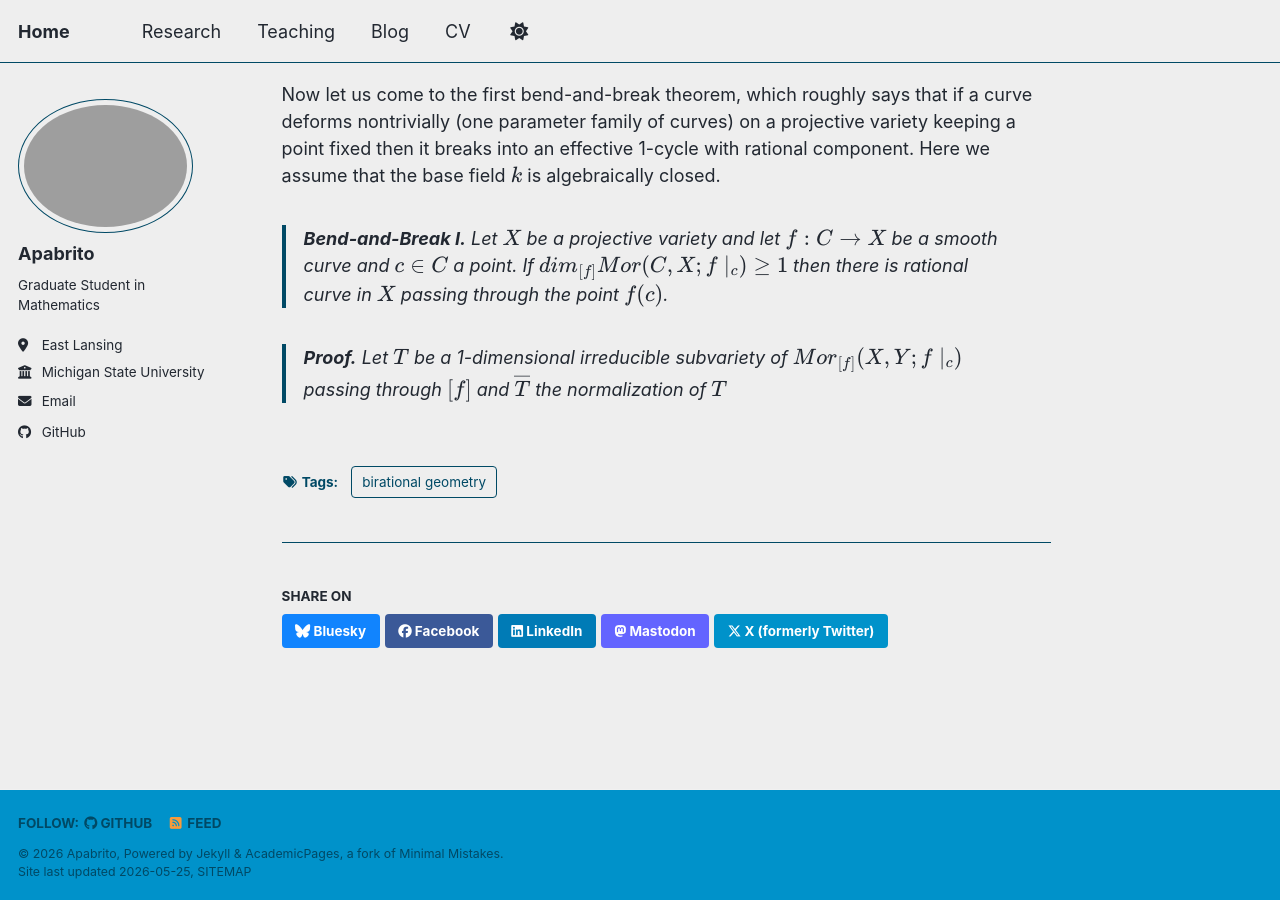
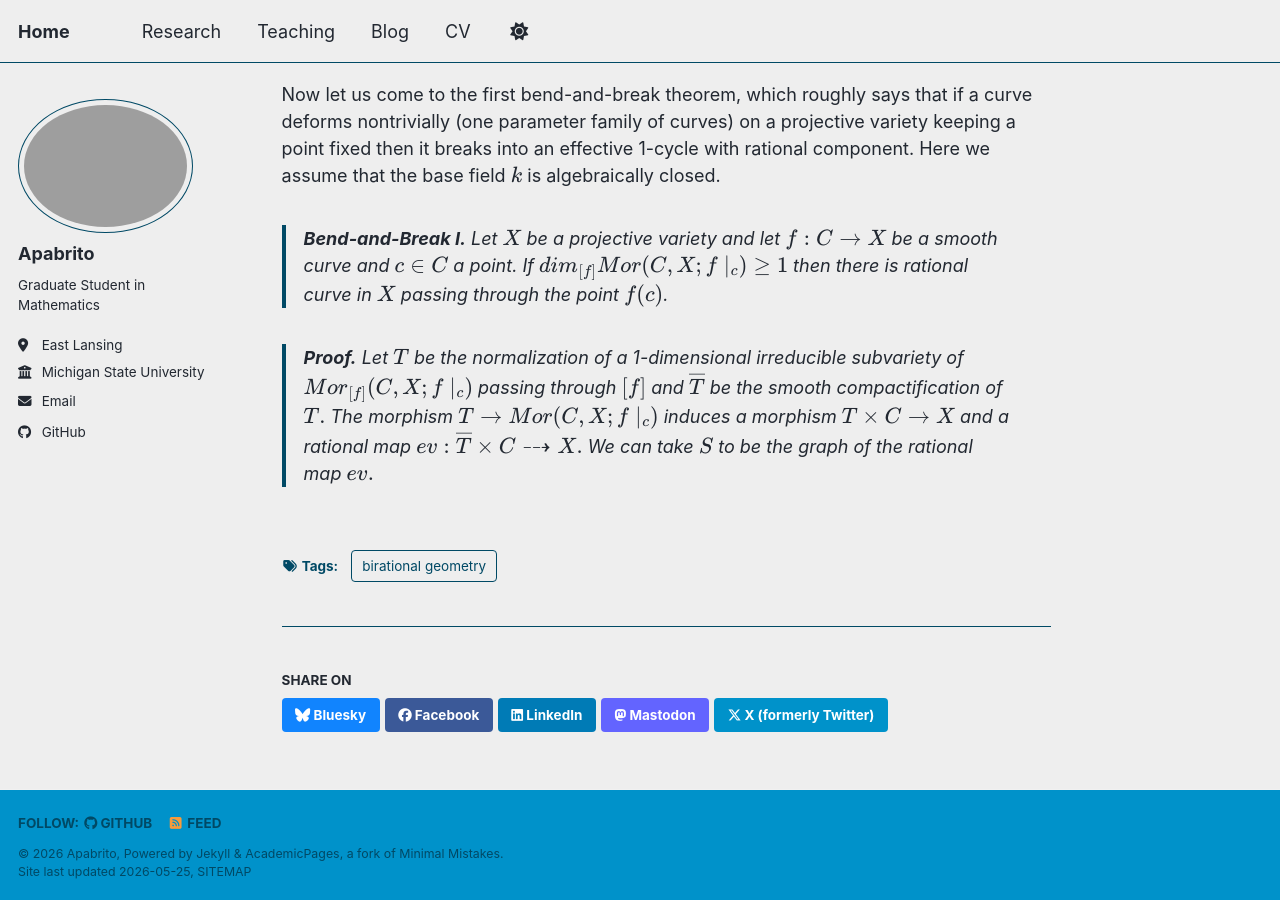
Before and after one commit to apabrito1/apabrito1.github.io, a Jekyll site: the page built from _posts/2012-08-14-blog-post-1.md, in a window 1280 px wide and 900 px high, scrolled down 2412 px. Built offline with Jekyll 4.4.1, drawn with Linux system fonts in a browser that asks for light colours; a script bundle is joined from its source files by our own code; library files that are not in the unit come from our copies.

Commit message:
Update 2012-08-14-blog-post-1.md

```diff
--- a/_posts/2012-08-14-blog-post-1.md
+++ b/_posts/2012-08-14-blog-post-1.md
@@ -45,4 +45,4 @@ Now let us come to the first bend-and-break theorem, which roughly says that if
 > Let $X$ be a projective variety and let $f:C\to X $ be a smooth curve and $c\in C$ a point. If  $dim_{[f]}Mor(C,X;f\mid_{\{c\}})\ge 1$ then there is rational curve in $X$ passing through the point $f(c)$.
 
 > **Proof.**
-> Let $T$ be a 1-dimensional irreducible subvariety of $Mor_{[f]}(X,Y;f\mid_{c})$ passing through $[f]$ and $\overline{T}$ the normalization of $T$
+> Let $T$ be the normalization of a 1-dimensional irreducible subvariety of $Mor_{[f]}(C,X;f\mid_{c})$ passing through $[f]$ and $\overline{T}$ be the smooth compactification of $T.$ The morphism $T\to Mor(C,X;f\mid_{c})$ induces a morphism $T\times C\to X$ and a rational map $ev: \overline{T}\times C \dashrightarrow X.$ We can take $S$ to be the graph of the rational map $ev.$
```
